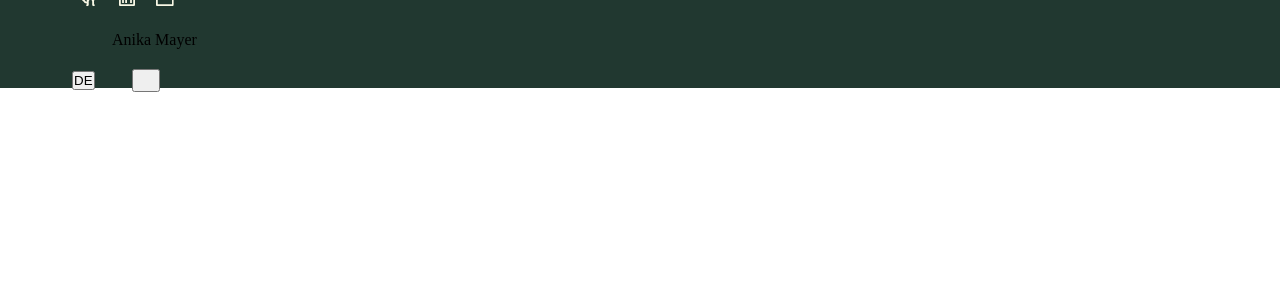
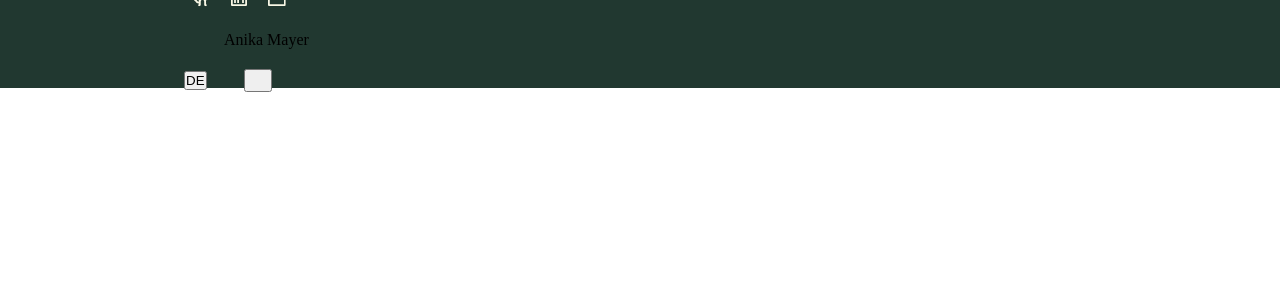
Before and after one commit to AnikaMayer/Portfolio, an Angular app: page / in a window 1280 px wide. Shown: the top 300 px of the page. Built offline with nearby package versions, Linux system fonts and the light colour scheme.

Commit message:
style: changed global styling to styles.scss

```diff
--- a/public/assets/styles/base/_standard.scss
+++ b/public/assets/styles/base/_standard.scss
@@ -1,19 +1,25 @@
-* {
-  margin: 0;
-  padding: 0;
-  box-sizing: border-box;
-  scroll-behavior: smooth;
-  position: relative;
-}
+// * {
+//   margin: 0;
+//   padding: 0;
+//   box-sizing: border-box;
+//   scroll-behavior: smooth;
+//   position: relative;
+// }
 
-html {
-  font-size: 16px;
-}
+// html {
+//   font-size: 16px;
+// }
 
-li {
-  list-style: none;
-}
+// li {
+//   list-style: none;
+// }
 
-button {
-  cursor: pointer;
-}
+// button {
+//   cursor: pointer;
+// }
+
+// .content {
+//   width: 100%;
+//   max-width: 1440px;
+//   padding: 0 112px;
+// }
--- a/src/styles.scss
+++ b/src/styles.scss
@@ -1 +1,34 @@
 @use '../public/assets/styles/all_styles.scss' as all;
+
+* {
+  margin: 0;
+  padding: 0;
+  box-sizing: border-box;
+  scroll-behavior: smooth;
+  position: relative;
+}
+
+html {
+  font-size: 16px;
+}
+
+li {
+  list-style: none;
+}
+
+button {
+  cursor: pointer;
+}
+
+.content {
+  width: 100%;
+  max-width: 1440px;
+  padding: 0 112px;
+
+  @include all.tablet {
+  }
+
+  @include all.mobile {
+    padding: 0 16px;
+  }
+}
```
